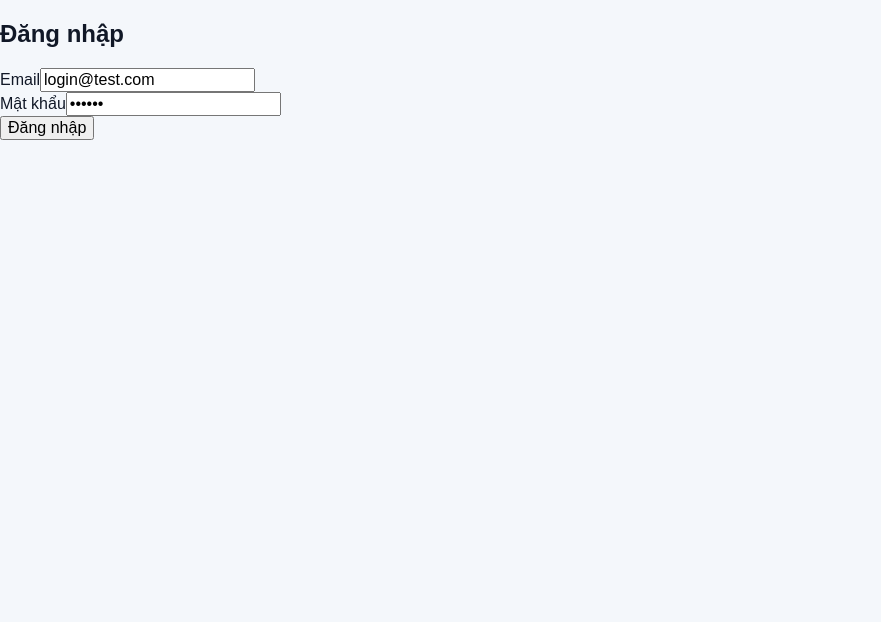
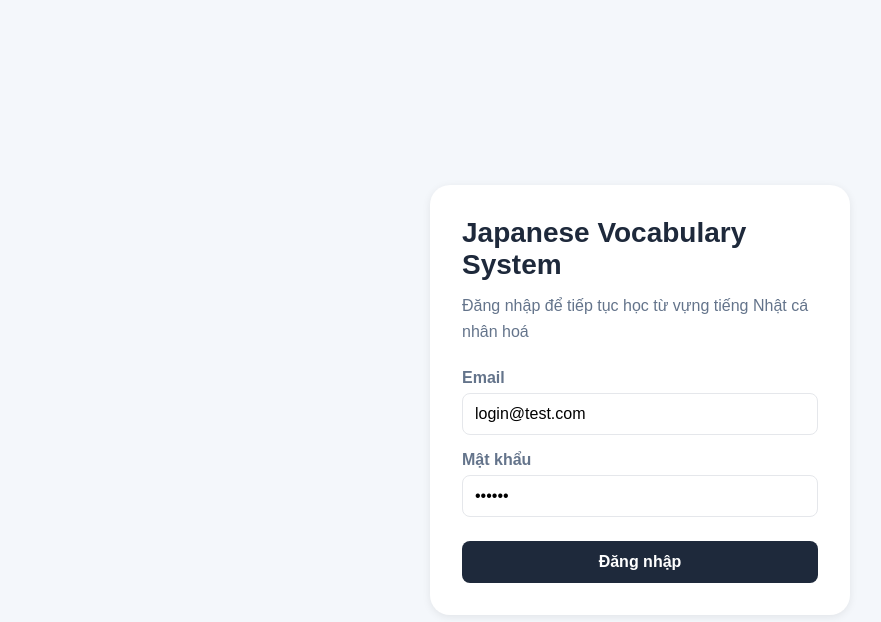
Before and after one commit to Thanh1417/japanese-vocab-system, a React app in the folder frontend/: page /login in a window 1280 px wide. Shown: the top 622 px of the page, without its empty margins (0-881 px from the left). Built offline with nearby package versions, Linux system fonts and the light colour scheme; the HTML template or start-up script is replaced by a standard one.

Commit message:
fix login page ui

```diff
--- a/frontend/src/pages/LoginPage.jsx
+++ b/frontend/src/pages/LoginPage.jsx
@@ -1,12 +1,16 @@
 import { useState } from "react";
 import { useNavigate } from "react-router-dom";
+
 import { loginApi } from "../api/authApi";
 import { useAuth } from "../contexts/AuthContext";
 
-function Login() {
+import ErrorMessage from "../components/common/ErrorMessage";
+import styles from "./LoginPage.module.css";
+
+function LoginPage() {
   const [email, setEmail] = useState("login@test.com");
   const [password, setPassword] = useState("123456");
-  const [message, setMessage] = useState("");
+  const [error, setError] = useState("");
 
   const navigate = useNavigate();
   const { login } = useAuth();
@@ -15,6 +19,8 @@ function Login() {
     e.preventDefault();
 
     try {
+      setError("");
+
       const res = await loginApi({
         email,
         password,
@@ -27,46 +33,56 @@ function Login() {
         user,
       });
 
-      setMessage("Đăng nhập thành công");
-
       if (user.role === "admin") {
         navigate("/admin/dashboard");
       } else {
         navigate("/dashboard");
       }
     } catch (error) {
-      setMessage(error.response?.data?.message || "Đăng nhập thất bại");
+      setError(error.response?.data?.message || "Đăng nhập thất bại");
     }
   };
 
   return (
-    <div>
-      <h2>Đăng nhập</h2>
+    <div className={styles.page}>
+      <div className={styles.card}>
+        <h1 className={styles.title}>Japanese Vocabulary System</h1>
 
-      <form onSubmit={handleSubmit}>
-        <div>
+        <p className={styles.subtitle}>
+          Đăng nhập để tiếp tục học từ vựng tiếng Nhật cá nhân hoá
+        </p>
+
+        <ErrorMessage message={error} />
+
+        <form onSubmit={handleSubmit} className={styles.form}>
+          <div className={styles.formGroup}>
             <label>Email</label>
+
             <input
               value={email}
               onChange={(e) => setEmail(e.target.value)}
+              placeholder="Nhập email"
             />
           </div>
 
-        <div>
+          <div className={styles.formGroup}>
             <label>Mật khẩu</label>
+
             <input
               type="password"
               value={password}
               onChange={(e) => setPassword(e.target.value)}
+              placeholder="Nhập mật khẩu"
             />
           </div>
 
-        <button type="submit">Đăng nhập</button>
+          <button className={styles.button} type="submit">
+            Đăng nhập
+          </button>
         </form>
-
-      <p>{message}</p>
+      </div>
     </div>
   );
 }
 
-export default Login;
+export default LoginPage;
--- /dev/null
+++ b/frontend/src/pages/LoginPage.module.css
@@ -0,0 +1,63 @@
+.page {
+  min-height: 100vh;
+  background: var(--color-bg);
+  display: flex;
+  align-items: center;
+  justify-content: center;
+  padding: 24px;
+}
+
+.card {
+  width: 100%;
+  max-width: 420px;
+  background: var(--color-white);
+  padding: 32px;
+  border-radius: 20px;
+  box-shadow: var(--shadow-card);
+}
+
+.title {
+  margin: 0 0 12px;
+  font-size: 28px;
+  color: var(--color-primary);
+}
+
+.subtitle {
+  margin: 0 0 24px;
+  color: var(--color-muted);
+  line-height: 1.6;
+}
+
+.form {
+  display: flex;
+  flex-direction: column;
+  gap: 16px;
+}
+
+.formGroup {
+  display: flex;
+  flex-direction: column;
+  gap: 6px;
+}
+
+.formGroup label {
+  font-weight: 600;
+  color: var(--color-muted);
+}
+
+.formGroup input {
+  padding: 11px 12px;
+  border: 1px solid var(--color-border);
+  border-radius: var(--radius-md);
+}
+
+.button {
+  margin-top: 8px;
+  padding: 12px 16px;
+  border: none;
+  border-radius: var(--radius-md);
+  background: var(--color-primary);
+  color: white;
+  cursor: pointer;
+  font-weight: 600;
+}
```
Lines whose indentation alone changed are shown as unchanged.
